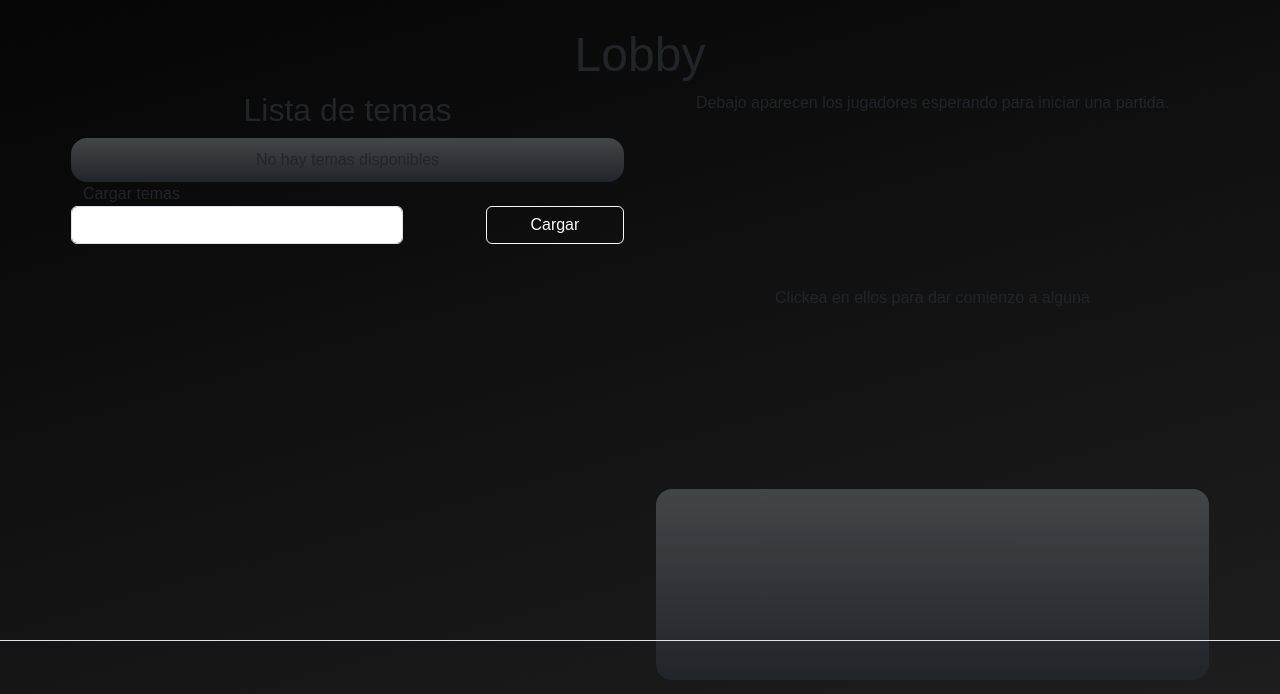
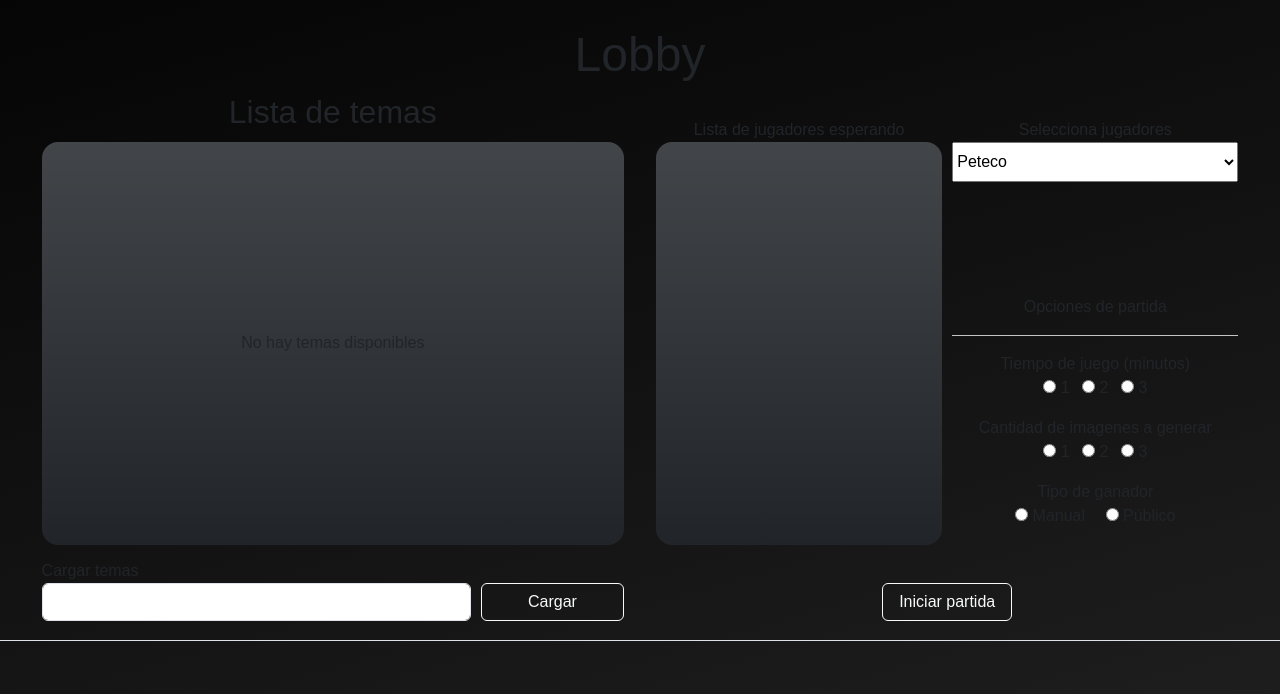
Before and after one commit to JudyProjects/prompt_battle, a website: page views/lobby.html in a window 1280 px wide. Shown: the top 694 px of the page. Drawn offline with nearby package versions, Linux system fonts and the light colour scheme; no server answers; a web font is replaced by a local one.

Commit message:
[lobby] de todo un poco

```diff
--- a/app.js
+++ b/app.js
@@ -27,5 +27,5 @@ var PartidaController = require('./controllers/PartidaController');
 app.use('/api', PartidaController);
 
 
-module.exports = {server, express};
+module.exports = { server, express };
 var socket = require('./socket.js');
--- a/controllers/auth/AuthController.js
+++ b/controllers/auth/AuthController.js
@@ -41,6 +41,10 @@ router.post('/login',  async function (req, res) {
 });
 
 router.get('/login', function(req, res){
+	var token = req.cookies.token;
+	if (token) {
+		return res.status(200).redirect('/api/auth/lobby');
+	}
 	res.status(200).sendFile(path.join(__dirname, '../../views/login.html'));
 });
 
--- a/resources/css/lobby.css
+++ b/resources/css/lobby.css
@@ -1,35 +1,112 @@
+main {
+    padding: 2%;
+}
+
 ul {
     list-style-type: none;
     padding: 10px;
     margin: 0;
 }
 
-a > li {
-    cursor: pointer;
-    width: auto;
-    margin-left: 25%;
-    margin-right: 25%;
-}
-a > li:hover {
-    background-color: #2f2222;
-    border-radius: 20px;
+.divIzquierda-arriba {
+    grid-template-rows: 1fr 3fr 5fr;
+    grid-template-areas:
+        "header"
+        "lista"
+        "lista"
+    ;
+
+    .divIA-texto {
+        grid-area: header;
+        align-self: center;
+    }
+
+    #listaTemas {
+        grid-area: lista;
+        overflow-y: auto;
+        align-content: center;
+        line-height: 2.5ch;
+    }
 }
 
-main {
-    padding: 2%;
+.divIzquierda-abajo {
+    grid-template-columns: 3fr 1fr;
+    grid-template-rows: 1fr;
+    column-gap: 10px;
+
+    #cargarTemas {
+        width: 100%;
+        grid-column: -3;
+    }
+
+    #btnCargarTemas {
+        grid-column-start: -2;
+    }
 }
 
-.divIzquierda, .divDerecha {
-    width: 45%;
+.divDerecha-arriba {
+    grid-template-columns: 1fr 1fr;
+    grid-template-rows: 1fr 3fr 5fr;
+    grid-template-areas:
+        "header1    header2"
+        "listaJugadores select2 "
+        "listaJugadores opciones";
+    column-gap: 10px;
+
+    #divDA-seleccionaJugadores {
+        grid-area: header2;
+        align-self: end;
+    }
+
+    #divDA-opcionesTexto {
+        margin: 0;
+    }
+
+    hr {
+        color: white !important;
+        opacity: .75;
+    }
+
+    #divDA-opcionesPartida {
+        grid-area: opciones;
+        align-self: center;
+
+        legend {
+            margin: 0;
+            font-size: 1em;
+        }
+    }
+
+    #divDA-textLista {
+        grid-area: header1;
+        align-self: end;
+    }
+
+    #listaJugadores {
+        grid-area: listaJugadores;
+        overflow-y: auto;
+        align-content: center;
+        line-height: 2.5ch;
+    }
+
+    .selectJugadores {
+        grid-area: select2;
+        align-content: start;
+        max-height: 40px;
+    }
 }
 
-#cargarTemas {
-    width: 60%;
+.divDerecha-abajo {
+    grid-column-start: 2;
+    grid-row-start: 2;
+    align-self: end;
+    justify-self: center;
 }
 
 .contenedor {
+    height: 90%;
     display: grid;
-
-    grid-template-columns: 45% 45%;
-    grid-template-rows: 70% auto;
+    justify-content: center;
+    grid-template-columns: 1fr 1fr;
+    grid-template-rows: 6fr 1fr;
 }
--- a/views/lobby.html
+++ b/views/lobby.html
@@ -22,41 +22,107 @@
     <main class="text-center">
       <h1 class="display-5">Lobby</h1>
 
-      <div class="d-flex justify-content-center h-100">
-        <div
-          class="divIzquierda d-flex justify-content-center align-items-center row me-3"
-        >
-          <h2>Lista de temas</h2>
-          <ul
-            id="listaTemas"
-            class="bg-dark bg-gradient rounded-4 flex-grow-0"
-          ></ul>
-          <div class="inputs align-self-end h-100 text-start">
-            <label for="cargarTemas" class="me-3">Cargar temas</label>
-            <div class="row justify-content-between flex-nowrap">
-              <input type="text" id="cargarTemas" class="form-control" />
-              <button
-                type="submit"
-                id="btnCargarTemas"
-                class="btn btn-outline-light w-25"
-              >
-                Cargar
-              </button>
-            </div>
+      <div class="contenedor">
+        <div class="d-grid divIzquierda-arriba px-3">
+          <h2 class="divIA-texto">Lista de temas</h2>
+          <ul id="listaTemas" class="bg-dark bg-gradient rounded-4"></ul>
+        </div>
+        <div class="d-grid divDerecha-arriba px-3">
+          <p id="divDA-textLista" class="m-0">Lista de jugadores esperando</p>
+          <p id="divDA-seleccionaJugadores" class="m-0">Selecciona jugadores</p>
+          <ul id="listaJugadores" class="bg-dark bg-gradient rounded-4"></ul>
+          <select name="jugadores" id="jugadores[]" class="selectJugadores">
+            <option value="A">Peteco</option>
+            <option value="B">Martín</option>
+          </select>
+
+          <div id="divDA-opcionesPartida">
+            <p id="divDA-opcionesTexto">Opciones de partida</p>
+            <hr />
+            <fieldset class="my-3">
+              <legend>Tiempo de juego (minutos)</legend>
+              <span class="mx-1">
+                <input type="radio" id="1min" value="1min" name="tiempoJuego" />
+                <label for="1min">1</label>
+              </span>
+              <span class="mx-1">
+                <input type="radio" id="2min" value="2min" name="tiempoJuego" />
+                <label for="2min">2</label>
+              </span>
+              <span class="mx-1">
+                <input type="radio" id="3min" value="3min" name="tiempoJuego" />
+                <label for="3min">3</label>
+              </span>
+            </fieldset>
+
+            <fieldset class="my-3">
+              <legend>Cantidad de imagenes a generar</legend>
+              <span class="mx-1">
+                <input
+                  type="radio"
+                  id="1_img"
+                  value="1_img"
+                  name="cantImagenes"
+                />
+                <label for="1_img">1</label>
+              </span>
+              <span class="mx-1">
+                <input
+                  type="radio"
+                  id="2_img"
+                  value="2_img"
+                  name="cantImagenes"
+                />
+                <label for="2_img">2</label>
+              </span>
+              <span class="mx-1">
+                <input
+                  type="radio"
+                  id="3_img"
+                  value="3_img"
+                  name="cantImagenes"
+                />
+                <label for="3_img">3</label>
+              </span>
+            </fieldset>
+
+            <fieldset class="my-3">
+              <legend>Tipo de ganador</legend>
+              <span class="mx-2">
+                <input
+                  type="radio"
+                  id="manual"
+                  value="manual"
+                  name="tipoGanador"
+                />
+                <label for="manual">Manual</label>
+              </span>
+              <span class="mx-2">
+                <input
+                  type="radio"
+                  id="publico"
+                  value="publico"
+                  name="tipoGanador"
+                />
+                <label for="publico">Público</label>
+              </span>
+            </fieldset>
           </div>
         </div>
-        <div class="divDerecha d-flex justify-content-center row ms-3">
-          <p class="m-0">
-            Debajo aparecen los jugadores esperando para iniciar una partida.
-          </p>
-          <p class="m-0 mb-2">
-            Clickea en ellos para dar comienzo a alguna
-          </p>
-          <ul
-            id="listaPartidas"
-            class="bg-dark bg-gradient rounded-4 flex-grow-0"
-          ></ul>
+        <div class="d-grid divIzquierda-abajo px-3 text-start align-items-end">
+          <label for="cargarTemas" class="">Cargar temas</label>
+          <input type="text" id="cargarTemas" class="form-control" />
+          <button
+            type="submit"
+            id="btnCargarTemas"
+            class="btn btn-outline-light"
+          >
+            Cargar
+          </button>
         </div>
+        <button class="divDerecha-abajo px-3 btn btn-outline-light">
+          Iniciar partida
+        </button>
       </div>
     </main>
     <footer
@@ -64,7 +130,11 @@
     ></footer>
     <script type="text/javascript">
       var socket = io.connect();
+      const btnCargarTemas = document.querySelector("#btnCargarTemas");
+      const listaJugadores = document.getElementById("listaJugadores");
+      const listaTemas = document.getElementById("listaTemas");
 
+      // Cuando se carga la página, hace un llamado para obtener los temas almacenados en BD
       document.addEventListener("DOMContentLoaded", async function () {
         try {
           const response = await fetch("/api/auth/obtenerTemas");
@@ -88,26 +158,18 @@
         }
       });
 
-      const btnCargarTemas = document.querySelector("#btnCargarTemas");
-      const listaPartidas = document.getElementById("listaPartidas");
-      const listaTemas = document.getElementById("listaTemas");
-
-      socket.on("partidas", function (data) {
-        var anchorPartida = document.createElement("a");
-        var liPartida = document.createElement("li");
-        liPartida.textContent = data.jugadores;
-        anchorPartida.appendChild(liPartida);
-        anchorPartida.dataset.jugador1 = data.jugador1;
-        anchorPartida.dataset.jugador2 = data.jugador2;
-        listaPartidas.appendChild(anchorPartida);
+      // Actualiza lista de jugadores
+      socket.on("updateJugadores", function (data) {
+        console.log(data);
+        listaJugadores.innerHTML = "";
+        data.forEach((jugador) => {
+          const liJugador = document.createElement("li");
+          liJugador.textContent = jugador.alias;
+          listaJugadores.appendChild(liJugador);
+        });
       });
 
-      /* document.addEventListener('click', function(evt) {
-        if (evt.target.tagName == 'A') {
-          socket.emit('iniciarPartida', evt.target.dataset.jugador1, evt.target.dataset.jugador2);
-        }
-      }); */
-
+      // Evento para cargar temas en la base de datos
       btnCargarTemas.addEventListener("click", async function () {
         let cargarTemas = document.querySelector("#cargarTemas").value;
         btnCargarTemas.setAttribute("disabled", "disabled");
@@ -135,7 +197,7 @@
             li.textContent = data.contenido;
             listaTemas.appendChild(li);
             socket.emit("cargarTema", {
-              tema: data.contenido
+              tema: data.contenido,
             });
           }
         } catch (error) {
@@ -143,10 +205,15 @@
         }
       });
 
+      // Cuando otro admin carga un tema, lo carga en la pantalla de los admins restantes
       socket.on("temaIngresado", function (data) {
         btnCargarTemas.removeAttribute("disabled");
-        let cargarTemas = document.querySelector("#cargarTemas");
-        cargarTemas.textContent = "";
+        if (listaTemas.firstChild.classList.contains("vacio")) {
+          listaTemas.firstChild.remove();
+        }
+        const li = document.createElement("li");
+        li.textContent = data.tema;
+        listaTemas.appendChild(li);
       });
     </script>
   </body>
```
Also changed, not shown: controllers/auth/VerifyToken.js (+5 -3 lines), socket.js (+22 -32 lines), views/index.html (+28 -7 lines).
